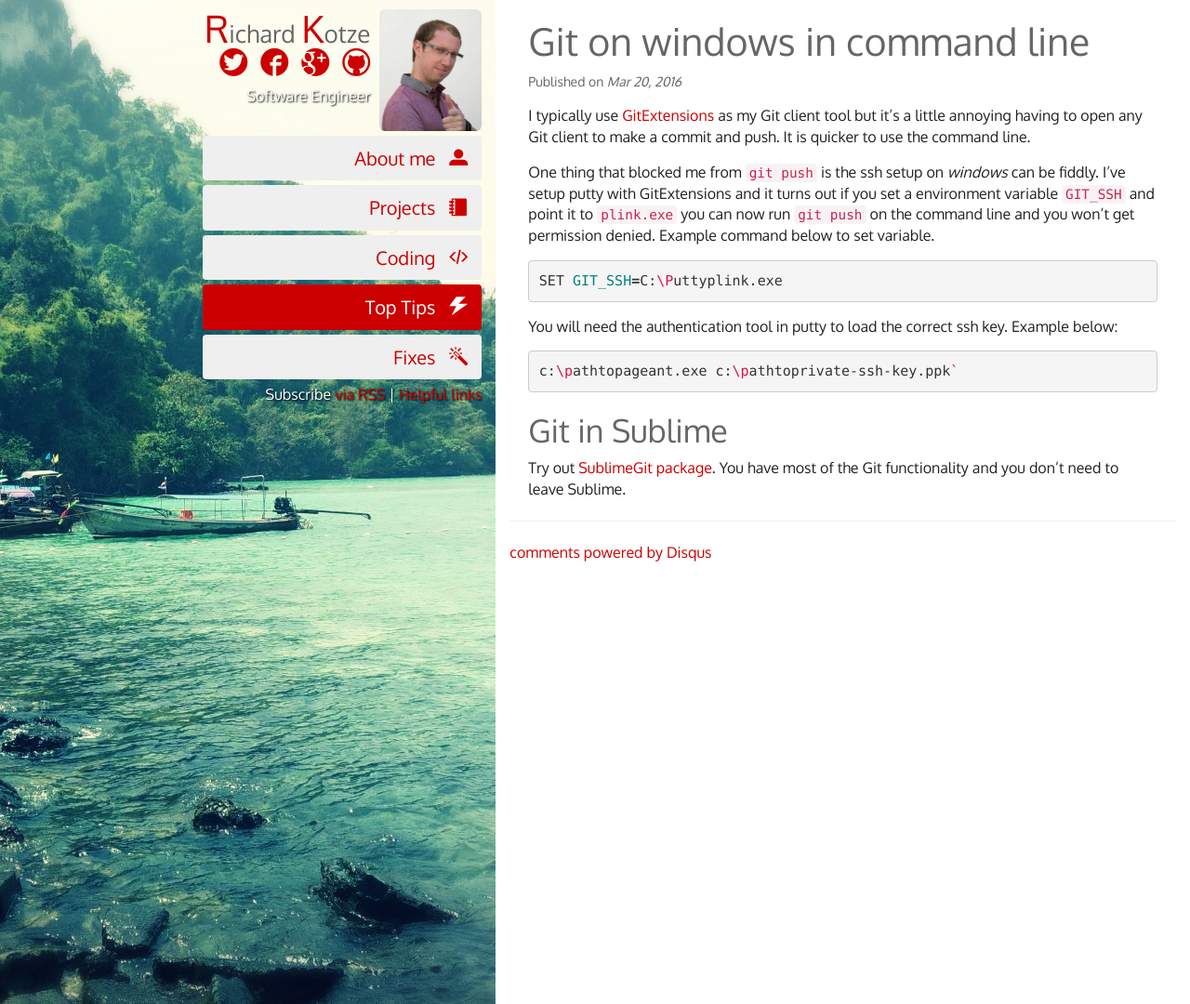
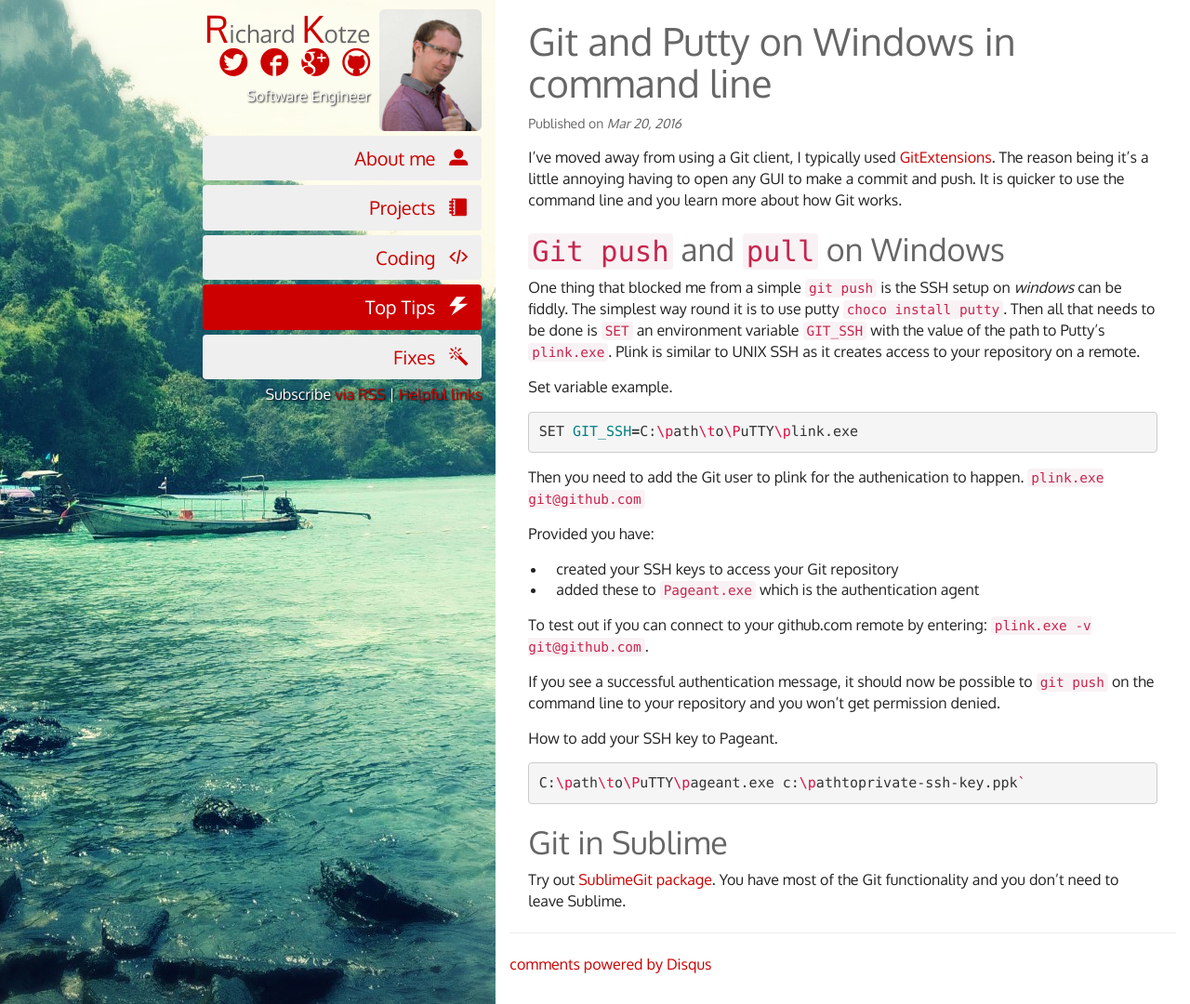
Before and after one commit to rkotze/rkotze.github.io, a Jekyll site: the page built from _posts/2016-03-20-git-on-windows-in-command-line.md, in a window 1280 px wide and 1080 px high. Shown: the whole window at 93% size. Built offline with Jekyll 4.4.1, drawn with Linux system fonts in a browser that asks for light colours; comment, search, counter and statistics services are not loaded.

Commit message:
update post on git setup on windows.

```diff
--- a/_posts/2016-03-20-git-on-windows-in-command-line.md
+++ b/_posts/2016-03-20-git-on-windows-in-command-line.md
@@ -1,26 +1,39 @@
 ---
 layout: post
-title:  Git on windows in command line
+title:  Git and Putty on Windows in command line
 date:   2016-03-20 17:00:12 +0000
 permalink: top-tips/git-on-windows-in-command-line
 category: top-tips
 meta_description: >
- How to use Git on windows from the command line rather than a Git GUI.
- Also a mention to SublimeGit package.
+ How to setup Git with PUTTY on Windows from the command line rather than a Git GUI.
 ---
 
-I typically use [GitExtensions][1] as my Git client tool but it's a little annoying having to open any Git client to make a commit and push. It is quicker to use the command line.
+I've moved away from using a Git client, I typically used [GitExtensions][1]. The reason being it's a little annoying having to open any GUI to make a commit and push. It is quicker to use the command line and you learn more about how Git works.
 
-One thing that blocked me from `git push` is the ssh setup on _windows_ can be fiddly. I've setup putty with GitExtensions and it turns out if you set a environment&nbsp;variable `GIT_SSH` and point it to `plink.exe` you can now run `git push` on the command line and you won't get permission denied.&nbsp;Example command below to set variable.
+## `Git push` and `pull` on Windows
+
+One thing that blocked me from a simple `git push` is the SSH setup on _windows_ can be fiddly. The simplest way round it is to use putty `choco install putty`. Then all that needs to be done is `SET` an environment variable `GIT_SSH` with the value of the path to Putty's `plink.exe`. Plink is similar to UNIX SSH as it creates access to your repository on a remote.
+
+Set variable example.
 
 {% highlight bash %}
-SET GIT_SSH=C:\Puttyplink.exe
+SET GIT_SSH=C:\path\to\PuTTY\plink.exe
 {% endhighlight %}
 
-You will need the authentication tool in putty to load the correct ssh key. Example below:
+Then you need to add the Git user to plink for the authenication to happen. `plink.exe git@github.com`
+
+Provided you have:
+ - created your SSH keys to access your Git repository
+ - added these to `Pageant.exe` which is the authentication agent
+
+To test out if you can connect to your github.com remote by entering: `plink.exe -v git@github.com`.
+
+If you see a successful authentication message, it should now be possible to `git push` on the command line to your repository and you won't get permission denied.
+
+How to add your SSH key to Pageant.
 
 {% highlight bash %}
-c:\pathtopageant.exe c:\pathtoprivate-ssh-key.ppk`
+C:\path\to\PuTTY\pageant.exe c:\pathtoprivate-ssh-key.ppk`
 {% endhighlight %}
 
 ## Git in Sublime
```
